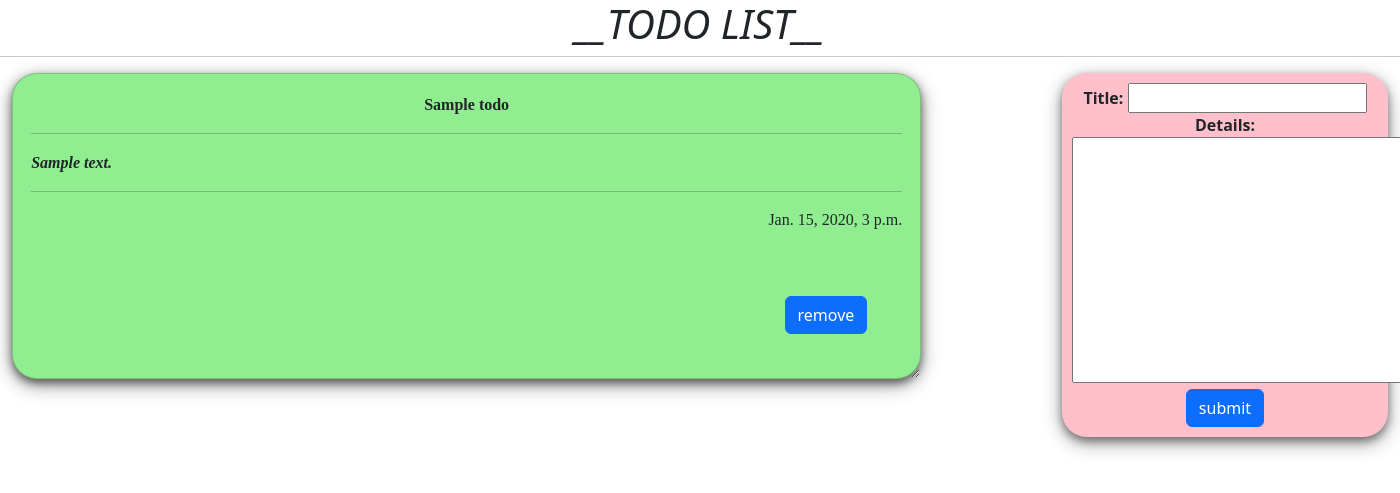
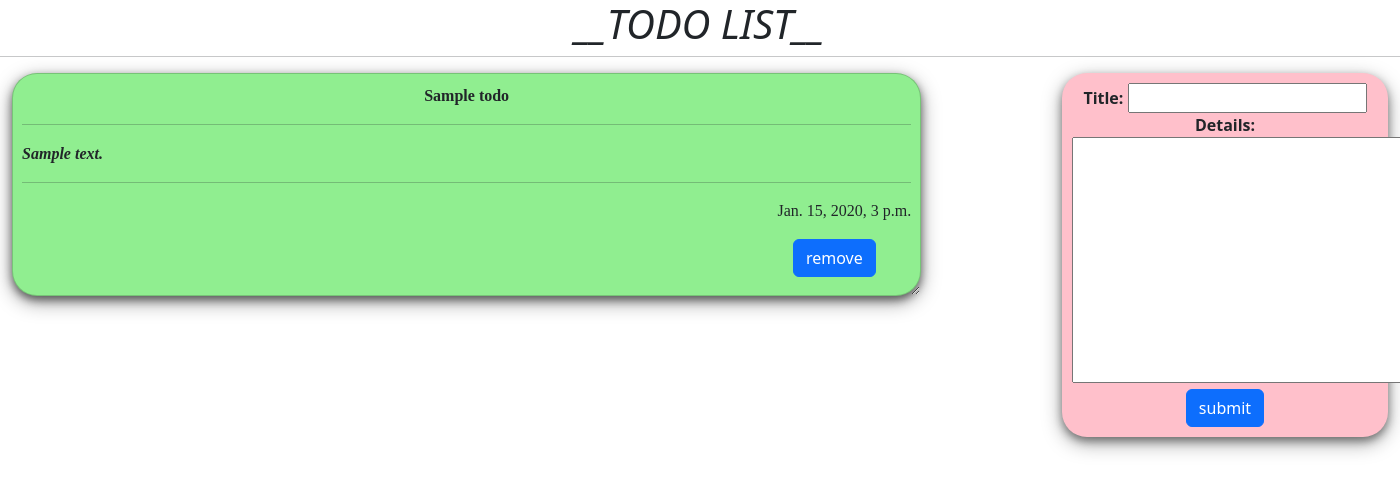
Before and after one commit to johnibek/Django-simple-todo-webapp, a Django app: page / in a window 1400 px wide; the page is wider, and only the part inside the window is pictured. Shown: the top 493 px of that part. Run offline with Django 5.2, Linux system fonts and the light colour scheme; tables that the repository leaves empty hold one stand-in row (values such as "Sample post").

Commit message:
Some changes in design

```diff
--- a/myapp/urls.py
+++ b/myapp/urls.py
@@ -5,6 +5,7 @@ from . import views
 urlpatterns = [
     # ----------------Home Page----------------
     path('', views.home, name='home'),
+
     # --------------Removing items-------------
     path('del/<str:item_id>', views.remove, name='del'),
 ]
--- a/myapp/views.py
+++ b/myapp/views.py
@@ -15,7 +15,7 @@ def home(request):
             return redirect('home')
 
     page = {
-        'forms': form,
+        'form': form,
         'list': item_list,
         'title': 'TODO LIST'
     }
--- a/templates/todo/index.html
+++ b/templates/todo/index.html
@@ -12,9 +12,9 @@
            box-shadow: 0 4px 8px 0 rgba(0,0,0,0.5),
                        0 6px 20px 0 rgba(0,0,0,0.39);
            background: lightgreen;
-           margin-bottom : 5%;
+           margin-bottom : 3%;
            border-radius: 25px;
-           padding : 2%;
+           padding : 1%;
            overflow: auto;
            resize: both;
            text-overflow: ellipsis;
@@ -66,8 +66,8 @@
 
                     <p style="font-family: Papyrus; text-align: right">{{i.date}}</p>
 
-                    <br><br>
-                    <form action="/del/{{i.id}}" method="POST" style="padding-right: 4%; padding-bottom: 3%;">
+
+                    <form action="/del/{{i.id}}" method="POST" style="padding-right: 4%; padding-bottom: 1%;">
                         {% csrf_token %}
                         <button value="remove" type="submit" class="btn btn-primary" style="float: right;" id="remove"> remove  </button>
                     </form>
@@ -81,7 +81,7 @@
                 <form action="" method="POST">
                     {% csrf_token %}
 
-                    {{forms}}
+                    {{form}}
 
                     <center>
                         <input type="submit" class="btn btn-primary" value="submit" id="submit">
```
